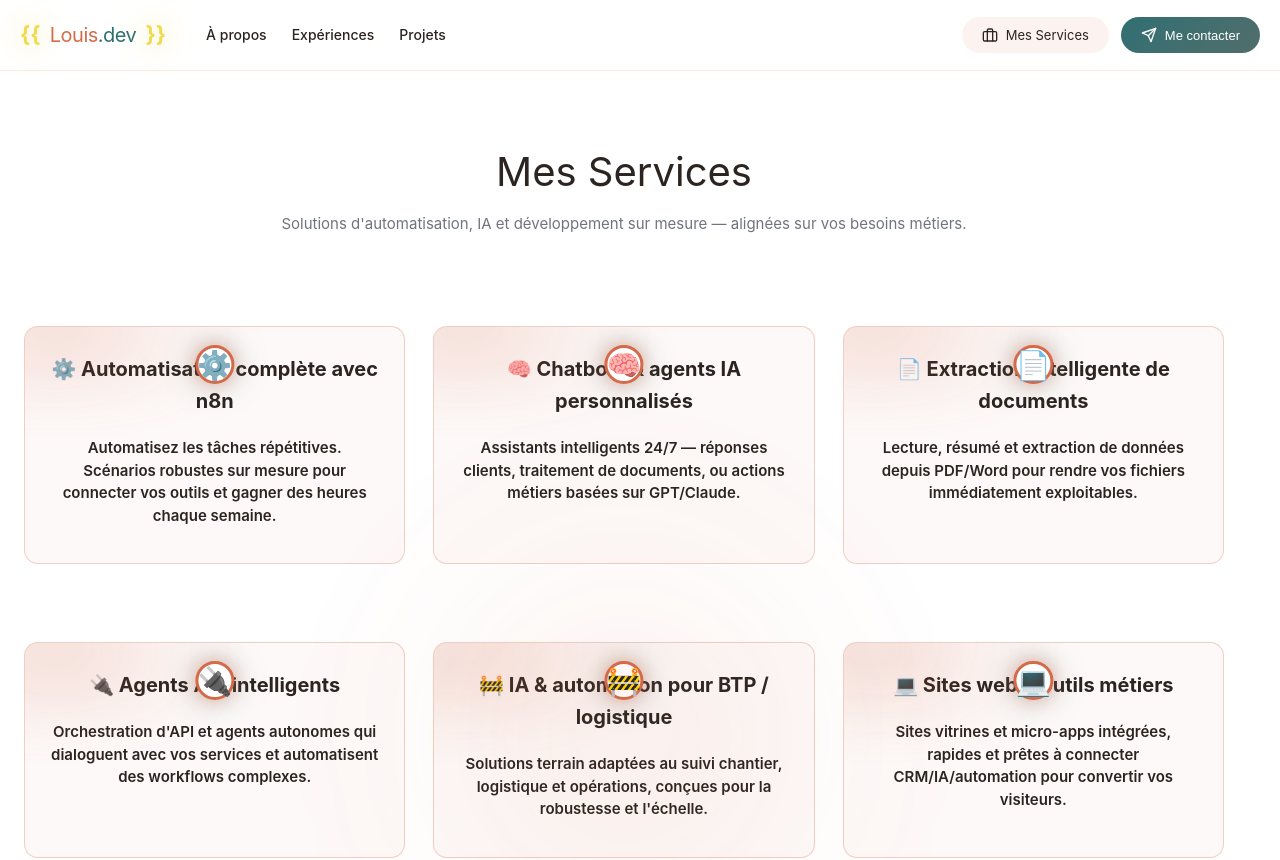
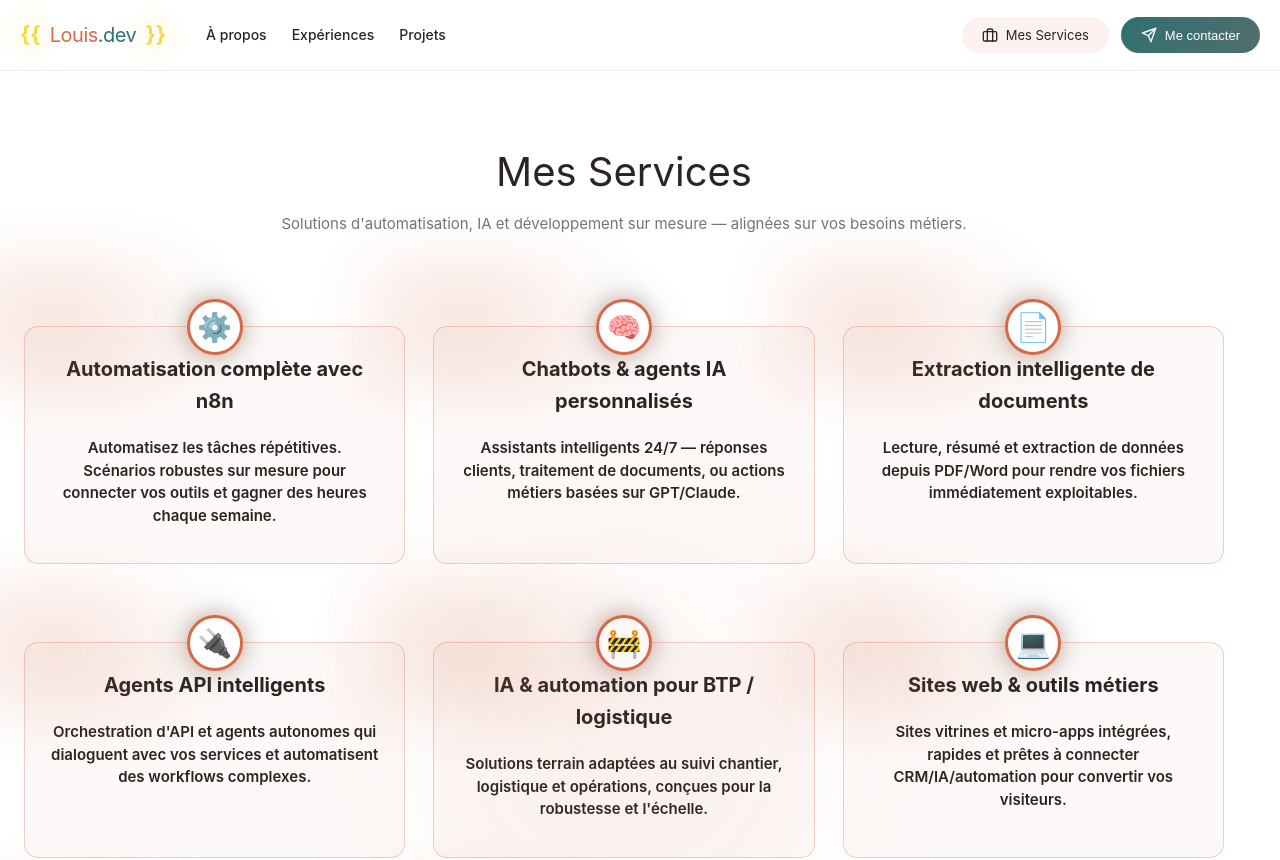
Before and after one commit to GenXwater/Portefolio, a Vue app: page /services in a window 1280 px wide. Shown: the top 860 px of the page. Built offline with nearby package versions, Linux system fonts and the light colour scheme.

Commit message:
feat: update Card component styles for improved layout and visibility

```diff
--- a/src/components/ui/Card.vue
+++ b/src/components/ui/Card.vue
@@ -55,8 +55,8 @@ onMounted(() => {
 
 <style scoped>
   .card {
-    --card-padding-top: 70px;
     --card-image-size: 90px;
+    --card-padding-top: calc(var(--card-image-size) / 2 + 16px);
     position: relative;
     display: flex;
     flex-direction: column;
@@ -94,18 +94,8 @@ onMounted(() => {
     animation: neon-pulse 3.5s ease-in-out infinite;
   }
 
-  /* When card is used in a compact/service context (e.g. .service-card),
-     keep the circle inside the card so it won't be clipped by overflow:hidden. */
-  .card.service-card {
-    --card-padding-top: 36px;
-  }
-
-  .card.service-card .card-image {
-    top: 18px;
-    transform: translate(-50%, 0);
-    width: calc(var(--card-image-size) * 0.7);
-    height: calc(var(--card-image-size) * 0.7);
-  }
+  /* Allow parent pages to override padding/image size. By default the circle
+     is centered on the top border (half-overlapping). */
 
   .card-image ::v-deep img {
     max-width: 70%;
--- a/src/pages/MesServices.vue
+++ b/src/pages/MesServices.vue
@@ -12,49 +12,49 @@ import Card from '../components/ui/Card.vue';
     <div class="services-grid">
       <Card class="service-card" :observe="false" style="--card-image-size:56px; --card-padding-top:36px;">
         <template #image><span class="service-icon">⚙️</span></template>
-        <template #title>⚙️ Automatisation complète avec n8n</template>
+        <template #title>Automatisation complète avec n8n</template>
         Automatisez les tâches répétitives. Scénarios robustes sur mesure pour connecter vos outils et gagner des heures chaque semaine.
       </Card>
 
       <Card class="service-card" :observe="false" style="--card-image-size:56px; --card-padding-top:36px;">
         <template #image><span class="service-icon">🧠</span></template>
-        <template #title>🧠 Chatbots & agents IA personnalisés</template>
+        <template #title>Chatbots & agents IA personnalisés</template>
         Assistants intelligents 24/7 — réponses clients, traitement de documents, ou actions métiers basées sur GPT/Claude.
       </Card>
 
       <Card class="service-card" :observe="false" style="--card-image-size:56px; --card-padding-top:36px;">
         <template #image><span class="service-icon">📄</span></template>
-        <template #title>📄 Extraction intelligente de documents</template>
+        <template #title>Extraction intelligente de documents</template>
         Lecture, résumé et extraction de données depuis PDF/Word pour rendre vos fichiers immédiatement exploitables.
       </Card>
 
       <Card class="service-card" :observe="false" style="--card-image-size:56px; --card-padding-top:36px;">
         <template #image><span class="service-icon">🔌</span></template>
-        <template #title>🔌 Agents API intelligents</template>
+        <template #title>Agents API intelligents</template>
         Orchestration d'API et agents autonomes qui dialoguent avec vos services et automatisent des workflows complexes.
       </Card>
 
       <Card class="service-card" :observe="false" style="--card-image-size:56px; --card-padding-top:36px;">
         <template #image><span class="service-icon">🚧</span></template>
-        <template #title>🚧 IA & automation pour BTP / logistique</template>
+        <template #title>IA & automation pour BTP / logistique</template>
         Solutions terrain adaptées au suivi chantier, logistique et opérations, conçues pour la robustesse et l'échelle.
       </Card>
 
       <Card class="service-card" :observe="false" style="--card-image-size:56px; --card-padding-top:36px;">
         <template #image><span class="service-icon">💻</span></template>
-        <template #title>💻 Sites web & outils métiers</template>
+        <template #title>Sites web & outils métiers</template>
         Sites vitrines et micro-apps intégrées, rapides et prêtes à connecter CRM/IA/automation pour convertir vos visiteurs.
       </Card>
 
       <Card class="service-card" :observe="false" style="--card-image-size:56px; --card-padding-top:36px;">
         <template #image><span class="service-icon">🛠️</span></template>
-        <template #title>🛠️ Développement d'outils métiers IA</template>
+        <template #title>Développement d'outils métiers IA</template>
         Copilotes internes et micro-apps pour rédiger, classer et piloter vos opérations.
       </Card>
 
       <Card class="service-card" :observe="false" style="--card-image-size:56px; --card-padding-top:36px;">
         <template #image><span class="service-icon">🔁</span></template>
-        <template #title>🔁 Workflows IA pour PME</template>
+        <template #title>Workflows IA pour PME</template>
         Automatisation des leads, relances, devis, RDV et suivi clients pour fluidifier vos opérations.
       </Card>
     </div>
@@ -106,7 +106,7 @@ import Card from '../components/ui/Card.vue';
     color: var(--color-text);
     transition: transform 0.28s ease, box-shadow 0.28s ease;
     position: relative;
-    overflow: hidden;
+    overflow: visible; /* allow the circular image to overlap the border */
     border: 1px solid color-mix(in srgb, var(--accent), transparent 70%);
   }
 
```
